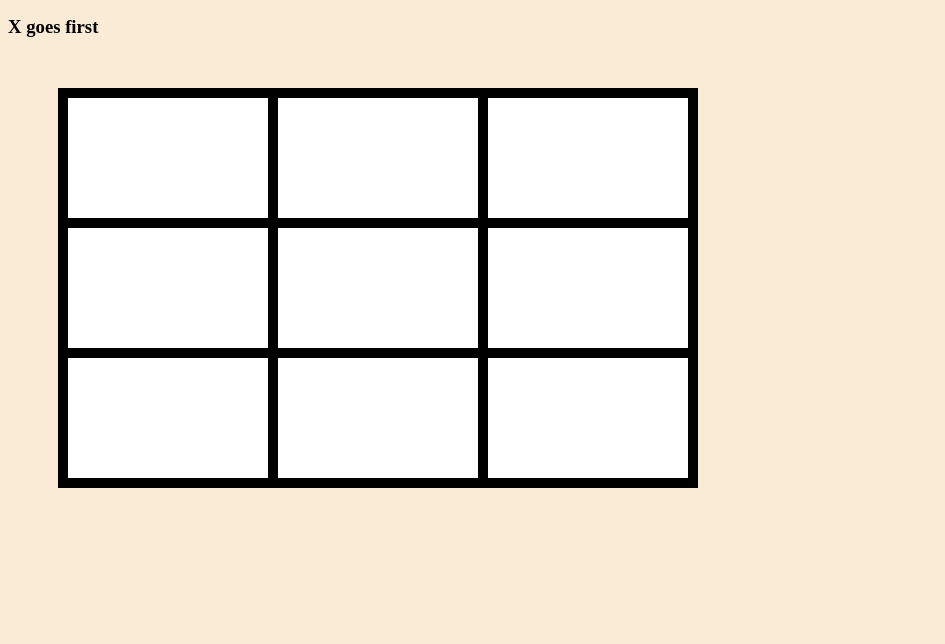
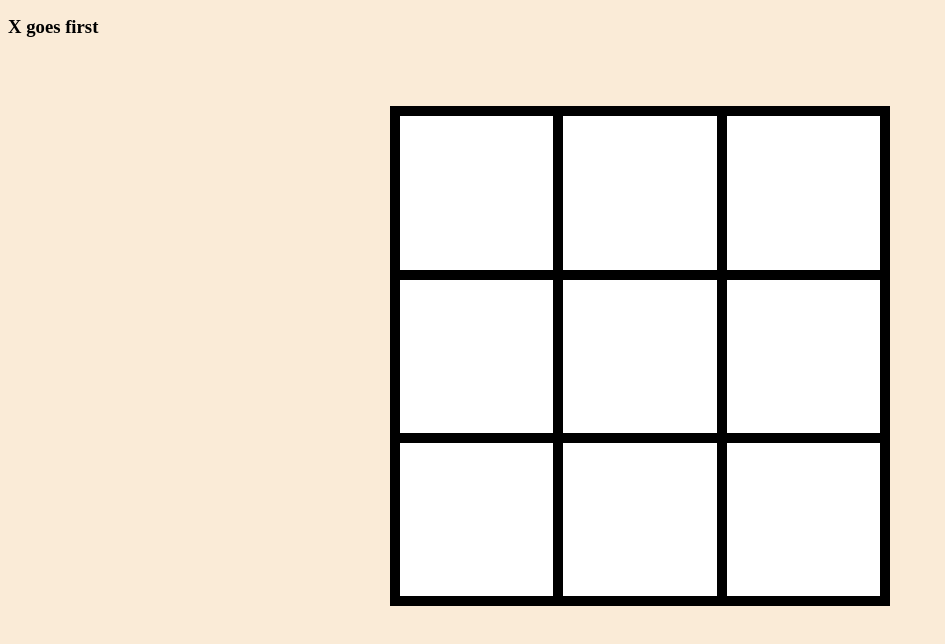
Before and after one commit to KerryCX/tic-tac-toe, a plain HTML site: page index.html in a window 1280 px wide. Shown: the part 48-692 px from the top of the page, without its empty margins (0-945 px from the left). Drawn offline with Linux system fonts and the light colour scheme.

Commit message:
centred the game grid and made each square actually a square.

```diff
--- a/index.html
+++ b/index.html
@@ -11,7 +11,8 @@
     <main>
       <h1>Tic Tac Toe</h1>
       <h3 id="message">X goes first</h3>
-      <section>
+      <section class="section-container">
+      <section class="grid-container">
         <div class="square"></div>
         <div class="square"></div>
         <div class="square"></div>
@@ -22,6 +23,7 @@
         <div class="square"></div>
         <div class="square"></div>
       </section>
+    </section>
       <div class="reset-box">
         <button class="reset-button">Start Again</button>
       </div>
--- a/script.js
+++ b/script.js
@@ -6,7 +6,7 @@ const currentPlayer = (player) => {
 }
 
 const messageBox = document.querySelector("#message")
-const sectionArea = document.querySelector("section")
+const sectionArea = document.querySelector(".section-container")
 const resetButton = document.querySelector(".reset-button")
 const squares = document.querySelectorAll(".square")
 
--- a/style.css
+++ b/style.css
@@ -8,15 +8,20 @@ body {
 
 main {
     background-color: #faebd7;
+
 }
 
-section {
+.section-container{
+    display: flex;
+    justify-content: center;
+}
+.grid-container {
     display: grid;
     grid-template-areas: ". . ."
     ". . ."
     ". . .";
-    height: 50vh;
-    width: 50vw;
+    width: 500px;
+    height: 500px;
     row-gap: 0;
     column-gap: 0;
     margin: 50px;
@@ -33,7 +38,7 @@ section {
     justify-content: center;
     background-color: #faebd7;
     height: 100px;
-    width: 75%;
+    width: 100%;
 }
 
 .reset-button {
```
